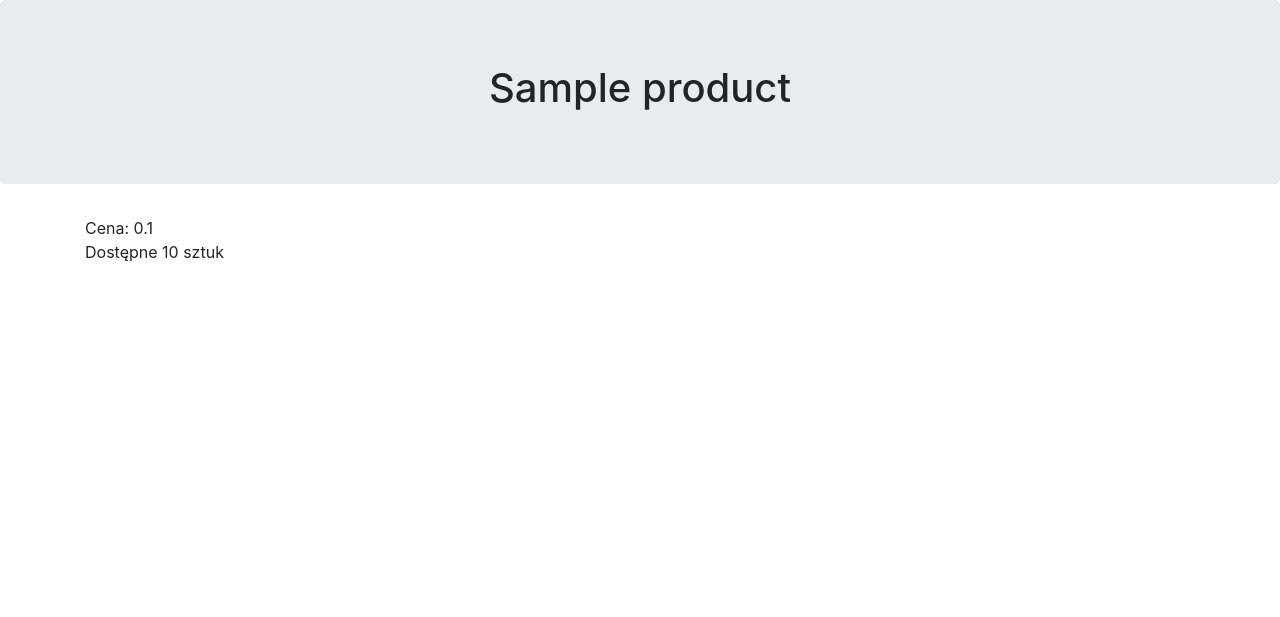
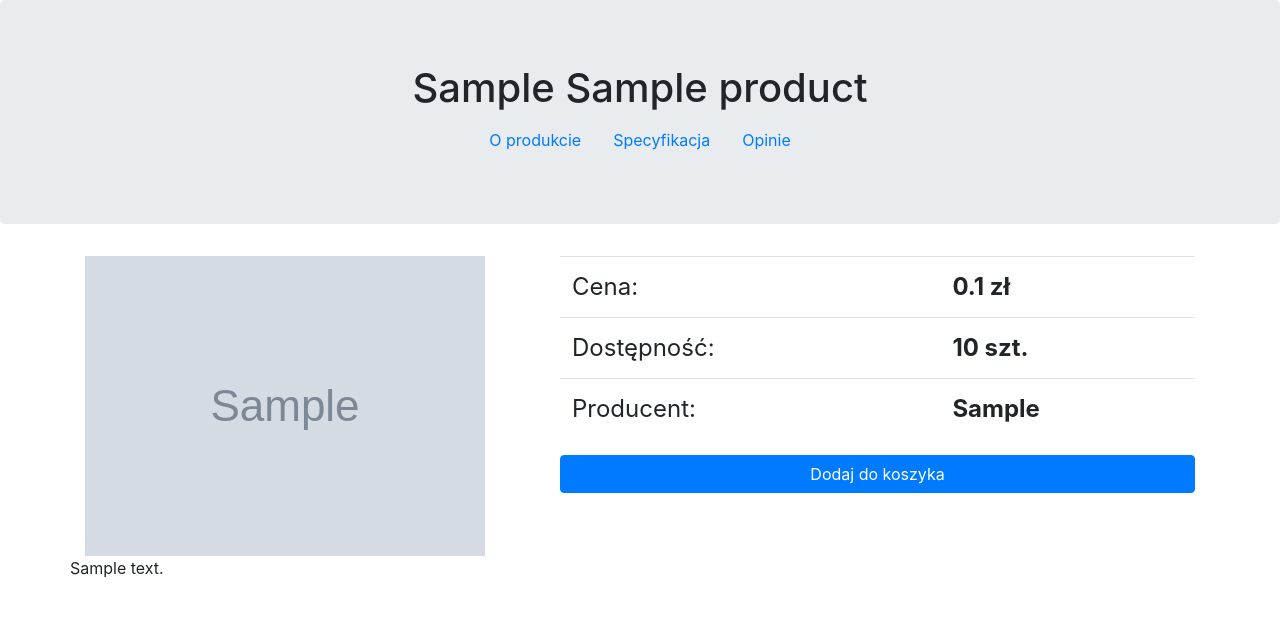
Before and after one commit to Nasus20202/django-store, a Django app: a page that uses products/templates/products/product.html in a window 1280 px wide. Shown: the part 56-673 px from the top of the page. Run offline with Django 3.2, Linux system fonts and the light colour scheme; tables that the repository leaves empty hold one stand-in row (values such as "Sample post"); grey boxes marked "Sample" are stand-in pictures; lists and menus that the app fills with data are empty; some libraries are stand-ins or nearby versions.

Commit message:
Detail view update

```diff
--- a/products/models.py
+++ b/products/models.py
@@ -51,8 +51,9 @@ class Product(models.Model):
     recentViews = models.IntegerField(default=0)
     subcategory = models.ForeignKey(Subcategory, on_delete=models.CASCADE)
     brand = models.CharField(max_length=128, default='')
-    tags = models.CharField(max_length=1024, default='')
-    about = models.CharField(max_length=4096, default='')
+    tags = models.TextField(max_length=1024, default='')
+    about = models.TextField(max_length=10240, default='')
+    shortAbout = models.TextField(max_length=512, default='')
     photo = models.CharField(max_length=256, default='')
 
     def Subcategory(self):
--- a/products/templates/products/product.html
+++ b/products/templates/products/product.html
@@ -1,13 +1,14 @@
 <!DOCTYPE html>
 <html lang="pl">
 <head>
-  <title>{{ product.name }}</title>
+  <title>{{ product.brand }} {{ product.name }}</title>
   <meta charset="utf-8">
   <meta name="viewport" content="width=device-width, initial-scale=1">
   <link rel="stylesheet" href="https://maxcdn.bootstrapcdn.com/bootstrap/4.5.2/css/bootstrap.min.css">
   <script src="https://ajax.googleapis.com/ajax/libs/jquery/3.5.1/jquery.min.js"></script>
   <script src="https://cdnjs.cloudflare.com/ajax/libs/popper.js/1.16.0/umd/popper.min.js"></script>
   <script src="https://maxcdn.bootstrapcdn.com/bootstrap/4.5.2/js/bootstrap.min.js"></script>
+  {% load static %}
 </head>
 <body>
 <nav class="navbar navbar-expand-md bg-dark navbar-dark">
@@ -39,15 +40,63 @@
 </nav>
 
 <div class="jumbotron text-center">
-  <h1>{{ product.name }}</h1>
+  <h1>{{ product.brand }} {{ product.name }}</h1>
+ <ul class="nav justify-content-center">
+  <li class="nav-item">
+    <a class="nav-link" href="#about">O produkcie</a>
+  </li>
+  <li class="nav-item">
+    <a class="nav-link" href="#specs">Specyfikacja</a>
+  </li>
+  <li class="nav-item">
+    <a class="nav-link" href="#">Opinie</a>
+  </li>
+</ul>
+</div>
 </div>
 
 <div class="container">
   <div class="row">
-    <div class="col-sm-12">
-        Cena: {{ product.Price_divided }}<br>
-        Dostępne {{ product.stock }} sztuk<br>
+    <div class="col-sm-5">
+        <img class="img-fluid" src="{%  static "products/img" %}/{{ product.photo }}" alt="{{ product.shortName }}">
     </div>
+    <div class="col-sm-7">
+        <table class="table" style="font-size: 150%" id="main">
+            <tbody>
+                <tr>
+                    <th scope="col" style="font-weight: normal">Cena:</th>
+                    <th scope="col" >{{ product.Price_divided }} zł</th>
+                </tr>
+                <tr>
+                    <th scope="col"  style="font-weight: normal">Dostępność:</th>
+                    {% if product.stock > 0 %}
+                    <th scope="col">{{ product.stock }} szt.</th>
+                    {% else %}
+                        <th scope="col" class="text-danger">Produkt niedostępny</th>
+                    {% endif %}
+                </tr>
+                <tr>
+                    <th scope="col"  style="font-weight: normal">Producent:</th>
+                    <th scope="col">{{ product.brand }}</th>
+                </tr>
+            </tbody>
+        </table>
+        {% if product.stock > 0 %}
+            <a href="#" class="btn-block btn btn-primary">Dodaj do koszyka</a>
+        {%  else %}
+            <a href="#" class="btn-block btn btn-primary bg-danger  disabled">Niedostępny</a>
+        {% endif %}
+    </div>
+    <div class="row" id="about">
+        <div class="col-sm-12">
+            {% autoescape off %}
+            {{ product.about }}
+            {% endautoescape %}
+        </div>
+    </div>
+    <table class="table" id="specs">
+
+    </table>
   </div>
 </div>
 
--- a/products/templates/products/subcategory.html
+++ b/products/templates/products/subcategory.html
@@ -63,7 +63,7 @@
                     <a href="{% url 'products:product' product.shortName %}"><img class="img-fluid card-img-top" src="{% static "/products/img/" %}{{ product.photo }}" alt="{{ product.shortName }}"></a>
                     <div class="card-body">
                         <h5 class="card-title"><a href="{% url 'products:product' product.shortName %}">{{ product.brand }} {{ product.name }}</a></h5>
-                        <p class="card-text">{{ product.about|slice:"75" }}...</p>
+                        <p class="card-text">{{ product.shortAbout|slice:"100" }}...</p>
                         <p style="float: right">{{ product.Price_divided }} zł</p>
                         <a href="#" class="btn btn-primary" id="{{ product.shortName }}-btn">Dodaj do koszyka</a>
                     </div>
```
Also changed, not shown: products/migrations/0008_auto_20201201_1850.py (added), products/migrations/0009_auto_20201201_1901.py (added), products/migrations/0010_auto_20201201_1901.py (added).
